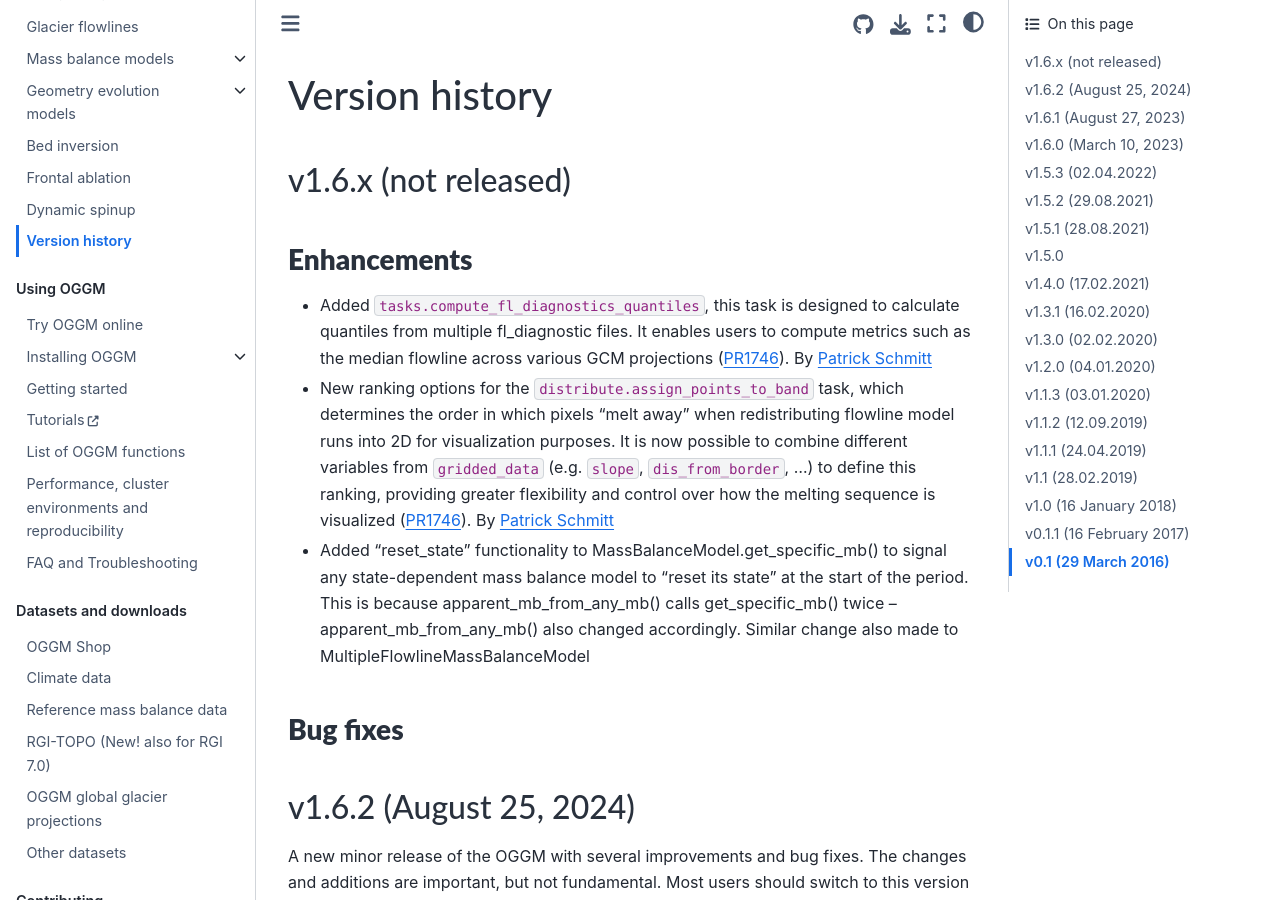
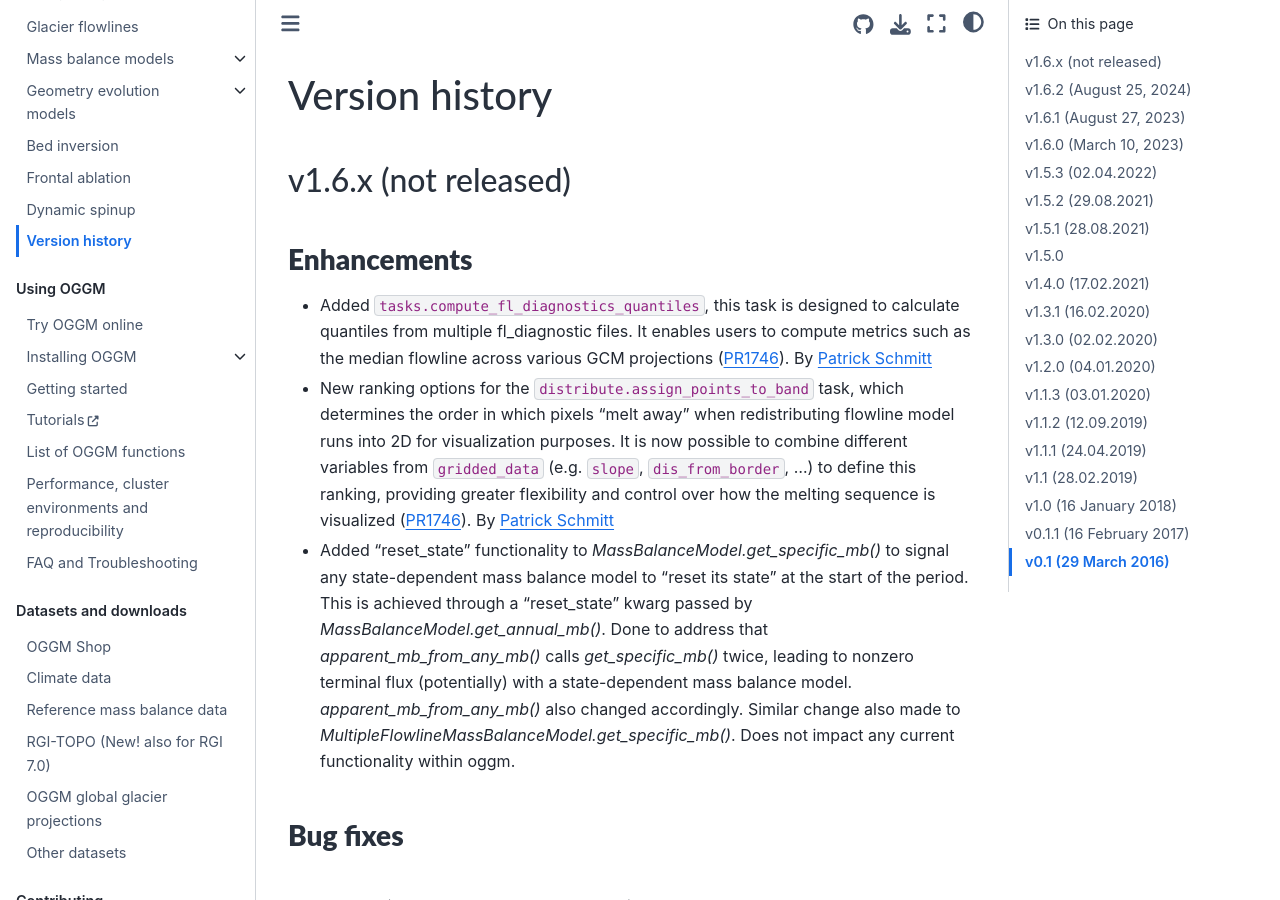
Before and after one commit to OGGM/oggm, a Sphinx documentation site: the page built from docs/whats-new.rst, in a window 1280 px wide and 900 px high. Built offline with Sphinx 7.4.7 and the Sphinx Book theme 1.1.4, drawn with Linux system fonts in a browser that asks for light colours; the version number could not be read and is left out.

Commit message:
Update whats-new.rst

```diff
--- a/docs/whats-new.rst
+++ b/docs/whats-new.rst
@@ -21,11 +21,15 @@ Enhancements
   ``dis_from_border``, ...) to define this ranking, providing greater flexibility
   and control over how the melting sequence is visualized (:pull:`1746`).
   By `Patrick Schmitt <https://github.com/pat-schmitt>`_
-- Added "reset_state" functionality to MassBalanceModel.get_specific_mb() to
+- Added "reset_state" functionality to `MassBalanceModel.get_specific_mb()` to
   signal any state-dependent mass balance model to "reset its state" at the start
-  of the period. This is because apparent_mb_from_any_mb() calls get_specific_mb()
-  twice -- apparent_mb_from_any_mb() also changed accordingly. Similar change also
-  made to MultipleFlowlineMassBalanceModel
+  of the period. This is achieved through a "reset_state" kwarg passed by
+  `MassBalanceModel.get_annual_mb()`. Done to address that
+  `apparent_mb_from_any_mb()` calls `get_specific_mb()`  twice, leading to nonzero
+  terminal flux (potentially) with a state-dependent mass balance model.
+  `apparent_mb_from_any_mb()` also changed accordingly. Similar change also
+  made to `MultipleFlowlineMassBalanceModel.get_specific_mb()`. Does not impact
+  any current functionality within oggm.
 
 Bug fixes
 ~~~~~~~~~
```
